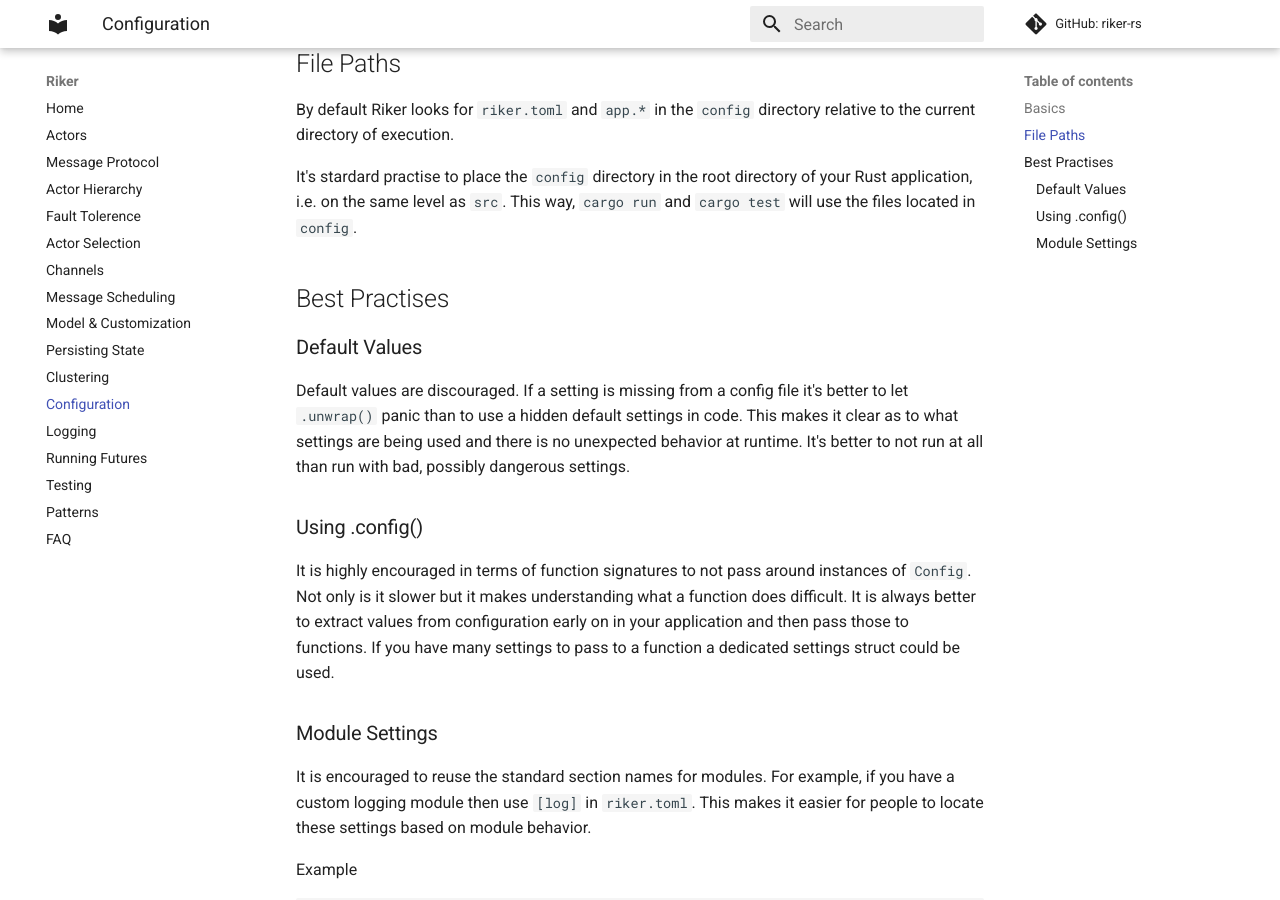
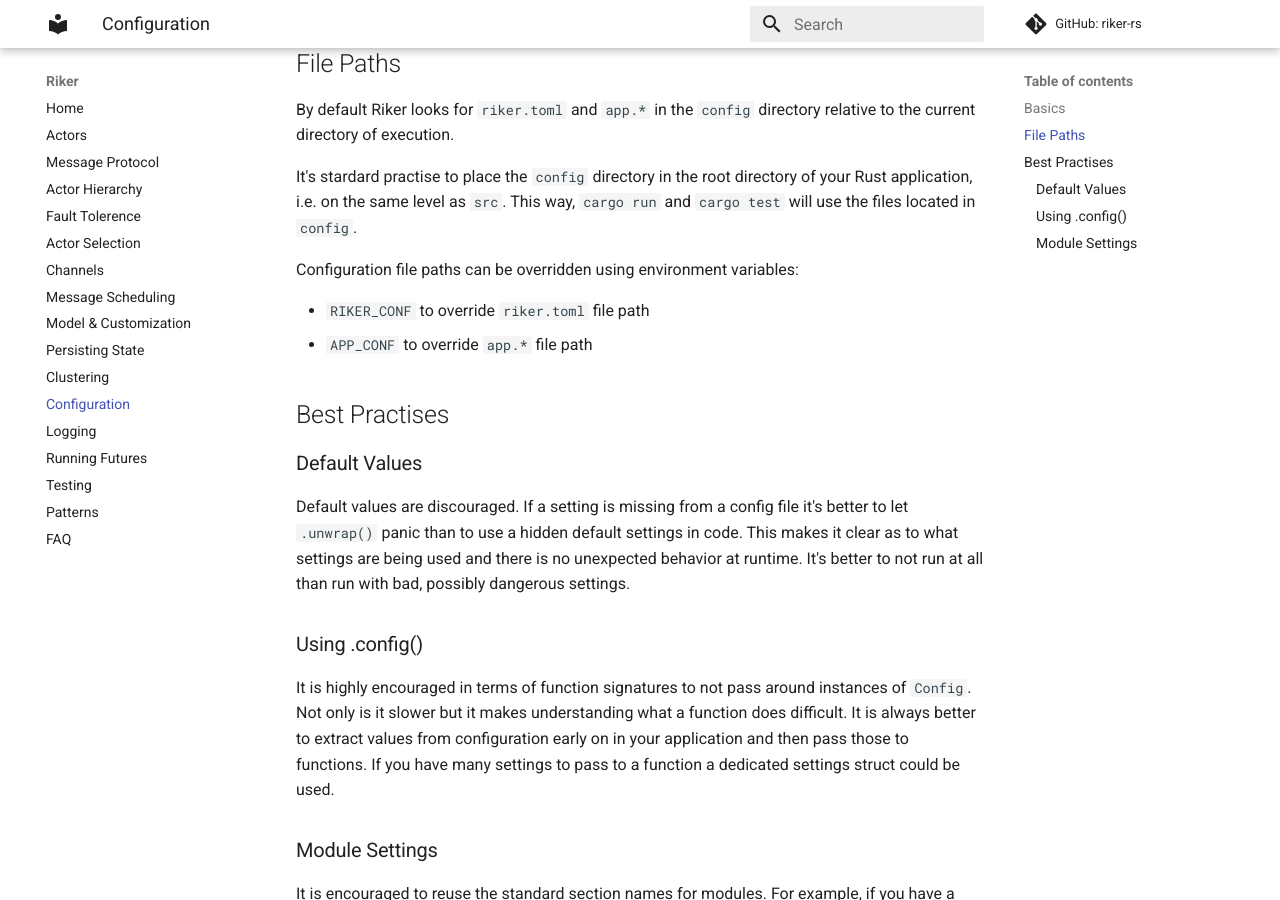
Before and after one commit to riker-rs/website, an MkDocs documentation site: the page built from docs/config.md, in a window 1280 px wide and 900 px high, scrolled down 700 px. Built offline with MkDocs 1.6.1 and Material for MkDocs 9.7.7, drawn with Linux system fonts in a browser that asks for light colours; comment, search, counter and statistics services are not loaded; old or Windows-style settings are respelled for this version of MkDocs.

Commit message:
added config file path override details

```diff
--- a/docs/config.md
+++ b/docs/config.md
@@ -28,6 +28,10 @@
 
 It's stardard practise to place the `config` directory in the root directory of your Rust application, i.e. on the same level as `src`. This way, `cargo run` and `cargo test` will use the files located in `config`.
 
+Configuration file paths can be overridden using environment variables:
+
+- `RIKER_CONF` to override `riker.toml` file path
+- `APP_CONF` to override `app.*` file path
 
 ## Best Practises
 
```
